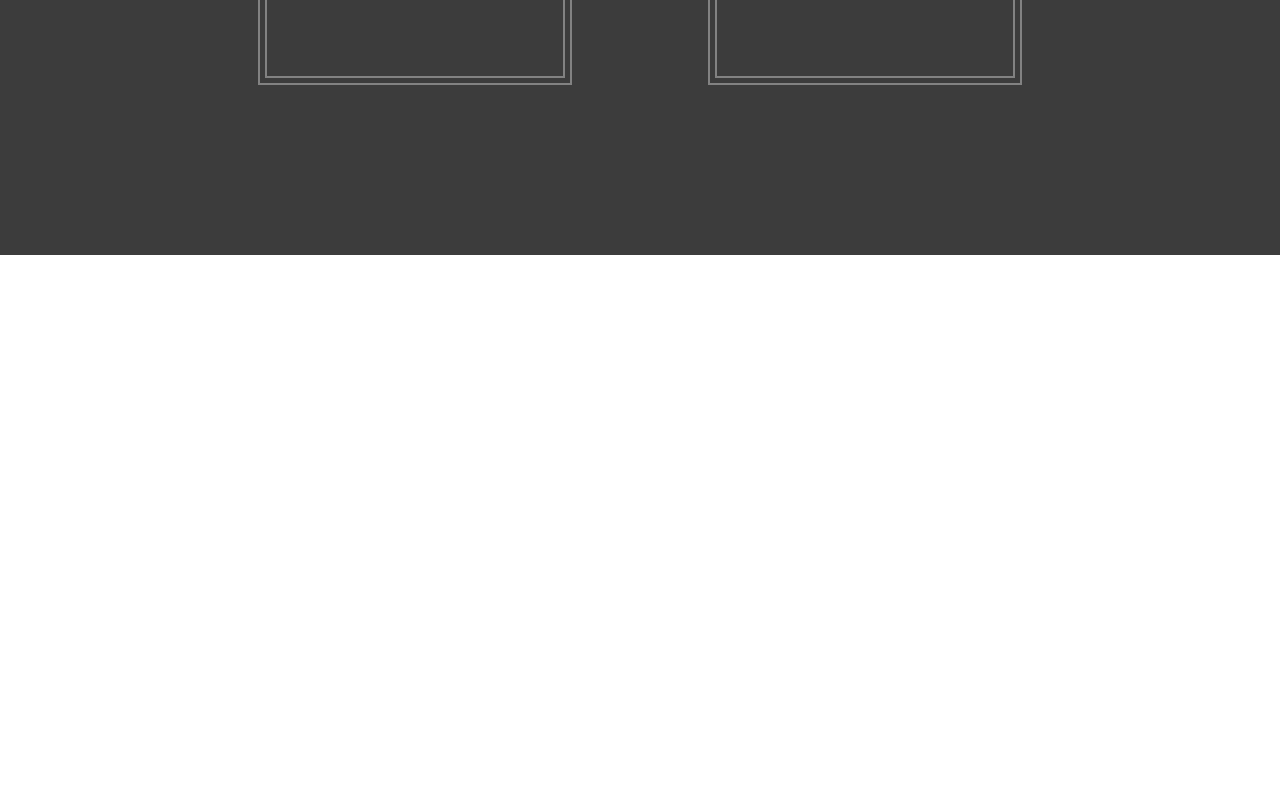
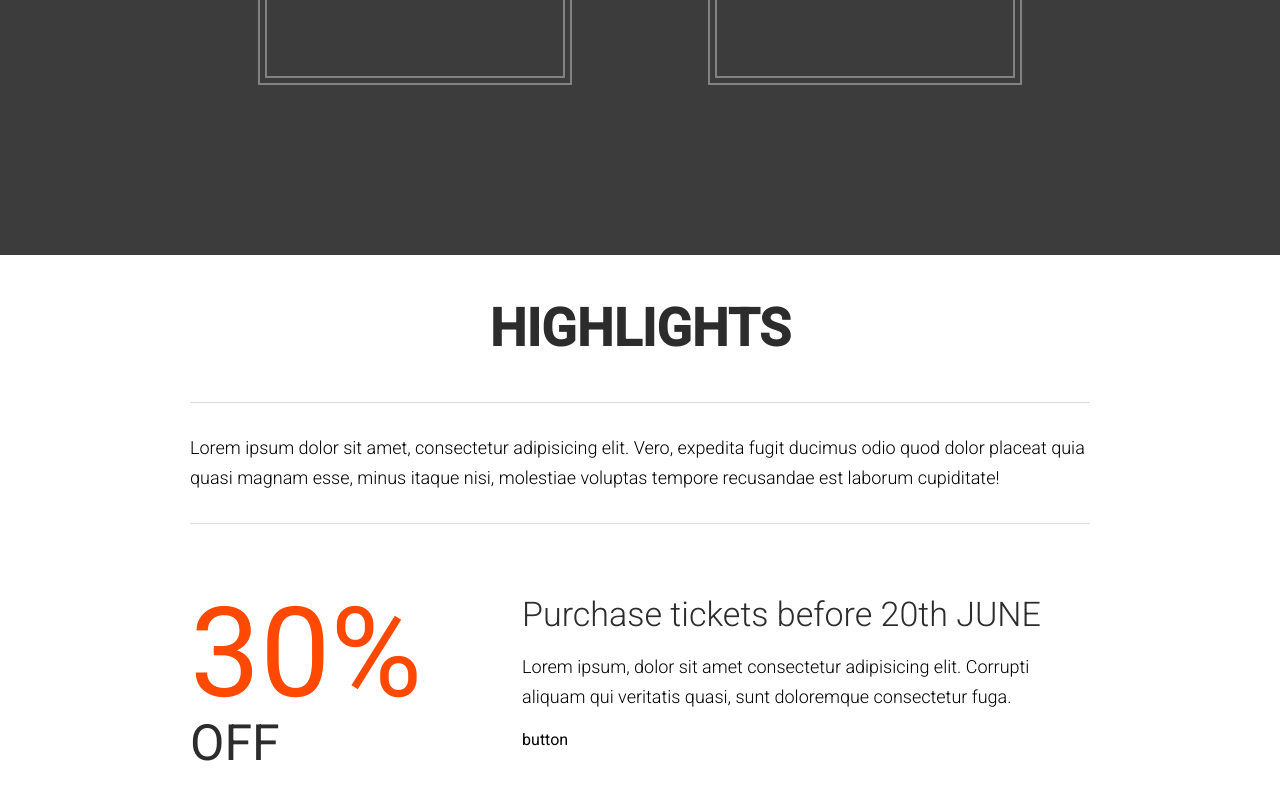
Before and after one commit to rudovik/theVenue, a React (Create React App) app: page / in a window 1280 px wide. Shown: the part 1217-2017 px from the top of the page. Before the commit the page ends 1472 px from the top, so only its background shows below. Built offline with nearby package versions, Linux system fonts and the light colour scheme.

Commit message:
Highlights component completed.

```diff
--- a/src/App.js
+++ b/src/App.js
@@ -2,6 +2,7 @@ import './resources/styles.css'
 import Header from './components/header_footer/Header'
 import Featured from './components/featured/Featured'
 import VenuNfo from './components/venuNfo/VenuNfo'
+import Highlight from './components/highlights/Highlights'
 
 function App() {
   return (
@@ -9,6 +10,7 @@ function App() {
       <Header />
       <Featured />
       <VenuNfo />
+      <Highlight />
     </div>
   )
 }
--- /dev/null
+++ b/src/components/highlights/Description.js
@@ -0,0 +1,20 @@
+import React from 'react'
+import Fade from 'react-reveal/Fade'
+
+const Description = () => {
+  return (
+    <Fade>
+      <div className='center_wrapper'>
+        <h2>Highlights</h2>
+        <div className='highlight_description'>
+          Lorem ipsum dolor sit amet, consectetur adipisicing elit. Vero,
+          expedita fugit ducimus odio quod dolor placeat quia quasi magnam esse,
+          minus itaque nisi, molestiae voluptas tempore recusandae est laborum
+          cupiditate!
+        </div>
+      </div>
+    </Fade>
+  )
+}
+
+export default Description
--- /dev/null
+++ b/src/components/highlights/Discount.js
@@ -0,0 +1,45 @@
+import React, { useState, useEffect } from 'react'
+import Fade from 'react-reveal/Fade'
+import Slide from 'react-reveal/Slide'
+
+const Discount = () => {
+  const [discountStart, setDiscountStart] = useState(0)
+  const discountEnd = 30
+
+  const percentage = () => {
+    if (discountStart < discountEnd) {
+      setDiscountStart(discountStart + 1)
+    }
+  }
+
+  useEffect(() => {
+    setTimeout(percentage, 30)
+    // eslint-disable-next-line
+  }, [discountStart])
+
+  return (
+    <div className='center_wrapper'>
+      <div className='discount_wrapper'>
+        <Fade onReveal={() => percentage()}>
+          <div className='discount_percentage'>
+            <span>{discountStart}%</span>
+            <span>OFF</span>
+          </div>
+        </Fade>
+
+        <Slide right>
+          <div className='discount_description'>
+            <h3>Purchase tickets before 20th JUNE</h3>
+            <p>
+              Lorem ipsum, dolor sit amet consectetur adipisicing elit. Corrupti
+              aliquam qui veritatis quasi, sunt doloremque consectetur fuga.
+            </p>
+            <div>button</div>
+          </div>
+        </Slide>
+      </div>
+    </div>
+  )
+}
+
+export default Discount
--- /dev/null
+++ b/src/components/highlights/Highlights.js
@@ -0,0 +1,14 @@
+import React from 'react'
+import Description from './Description'
+import Discount from './Discount'
+
+const Highlights = () => {
+  return (
+    <div className='highlight_wrapper'>
+      <Description />
+      <Discount />
+    </div>
+  )
+}
+
+export default Highlights
--- a/src/resources/styles.css
+++ b/src/resources/styles.css
@@ -235,11 +235,11 @@ footer .footer_copyright {
   padding: 70px 0px;
 }
 
-.discount_wrapper .discount_porcentage {
+.discount_wrapper .discount_percentage {
   padding-right: 100px;
 }
 
-.discount_wrapper .discount_porcentage span:nth-child(1) {
+.discount_wrapper .discount_percentage span:nth-child(1) {
   color: #ff4800;
   font-size: 125px;
   font-weight: 400;
@@ -247,7 +247,7 @@ footer .footer_copyright {
   line-height: 120px;
 }
 
-.discount_wrapper .discount_porcentage span:nth-child(2) {
+.discount_wrapper .discount_percentage span:nth-child(2) {
   color: #2c2c2c;
   font-size: 50px;
   font-weight: 400;
```
